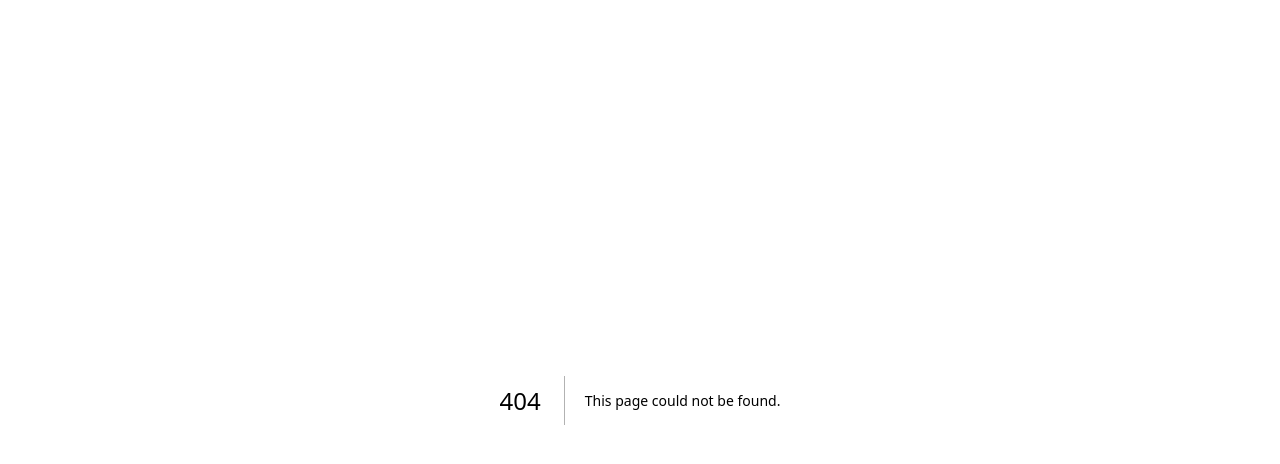
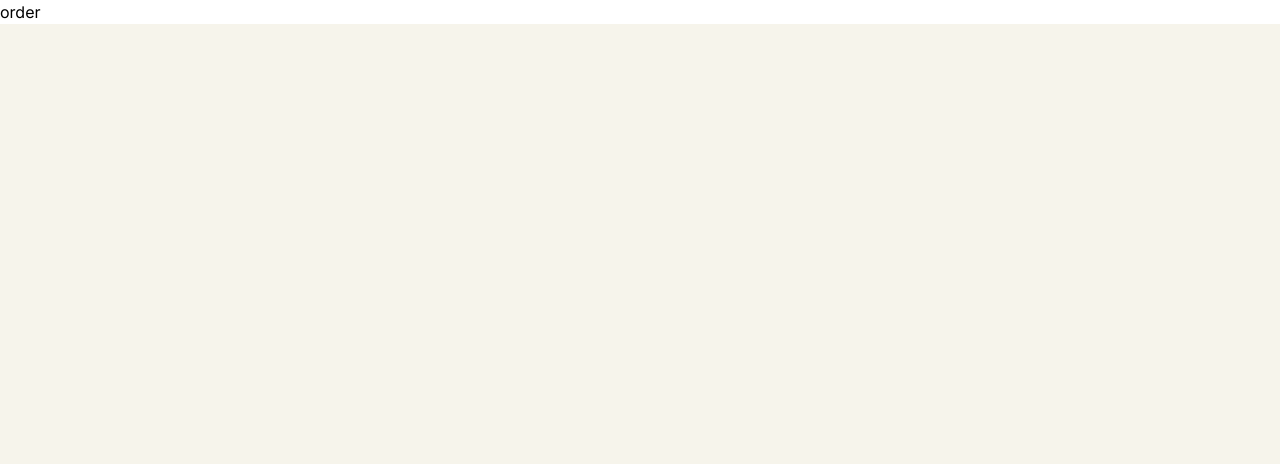
Before and after one commit to N-Cloudss/webdev_tekken, a Next.js app: page /client in a window 1280 px wide. Before the commit this address had no page. Shown: the top 464 px of the page. Built offline with nearby package versions, Linux system fonts and the light colour scheme.

Commit message:
adding page

```diff
--- /dev/null
+++ b/src/app/admin/page.tsx
@@ -0,0 +1,7 @@
+export default function AdminDashboard() {
+    return (
+        <main className="min-h-screen bg-[#F6F4EB]">
+
+        </main>
+    )
+}
--- /dev/null
+++ b/src/app/client/page.tsx
@@ -0,0 +1,16 @@
+import Link from "next/link"
+
+export default function Order() {
+    return (
+        <main className="min-h-screen bg-[#F6F4EB]">
+            <div className="bg-white">
+                <Link
+                    href="/client/order"
+                    className="text-black"
+                >
+                    order
+                </Link>
+            </div>
+        </main>
+    )
+}
--- a/src/app/dashboard/page.tsx
+++ /dev/null
@@ -1,15 +0,0 @@
-import Link from "next/link"
-
-export default function Order() {
-    return (
-        <div className="bg-white">
-            <Link
-                href="/dashboard/order"
-                className="text-black"
-            >
-                order
-            </Link>
-        </div>
-
-    )
-}
```
Also changed, not shown: src/app/client/order/page.tsx (renamed from src/app/dashboard/order/page.tsx).
